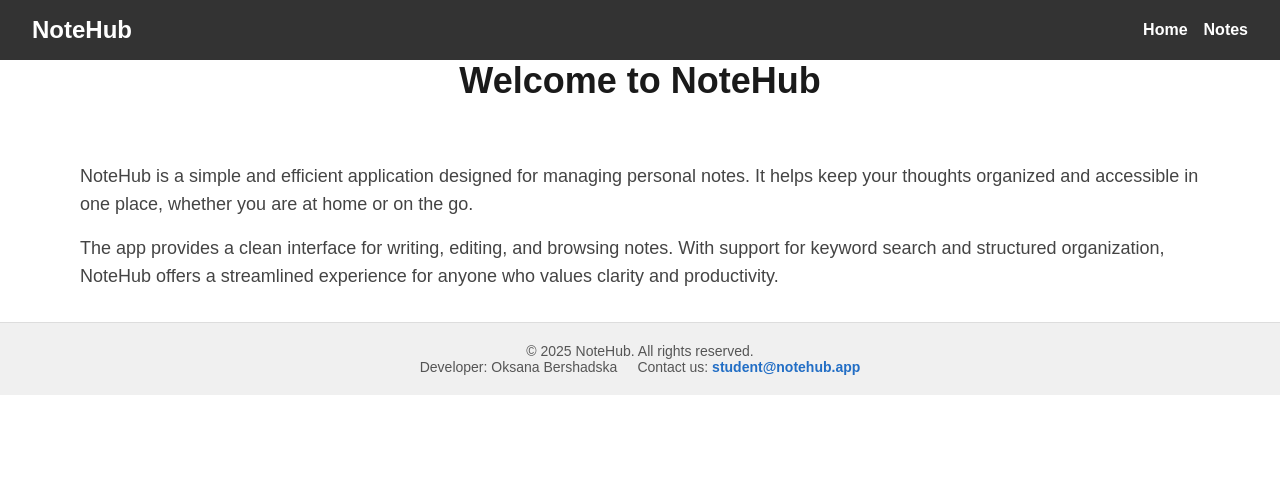
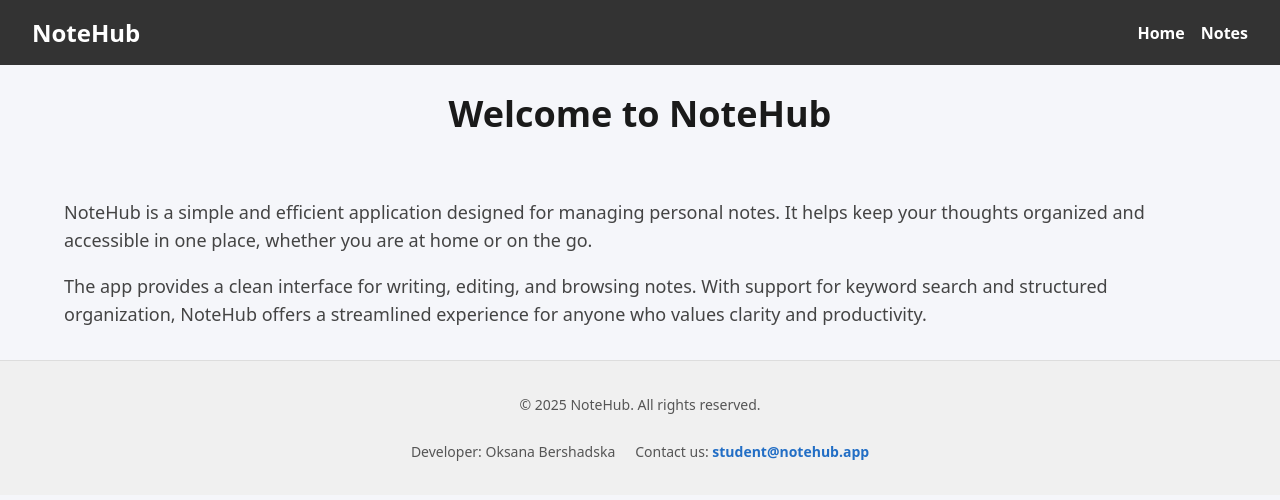
Before and after one commit to Bershadska-Oksana/06-notehub-nextjs, a Next.js app: page / in a window 1280 px wide. Shown: the top 500 px of the page. Built offline with nearby package versions, Linux system fonts and the light colour scheme.

Commit message:
Fix build errors and update notes pages

```diff
--- a/app/globals.css
+++ b/app/globals.css
@@ -1,42 +1,35 @@
+/* app/globals.css */
+
 :root {
-  --background: #ffffff;
-  --foreground: #171717;
-}
-
-@media (prefers-color-scheme: dark) {
-  :root {
-    --background: #0a0a0a;
-    --foreground: #ededed;
-  }
+  --background: #f5f6fa;
+  --text-color: #2c3e50;
+  --accent: #0070f3;
 }
 
 html,
 body {
-  max-width: 100vw;
-  overflow-x: hidden;
-}
-
-body {
-  color: var(--foreground);
+  margin: 0;
+  padding: 0;
+  font-family:
+    system-ui,
+    -apple-system,
+    'Segoe UI',
+    Roboto,
+    sans-serif;
   background: var(--background);
-  font-family: Arial, Helvetica, sans-serif;
-  -webkit-font-smoothing: antialiased;
-  -moz-osx-font-smoothing: grayscale;
-}
-
-* {
-  box-sizing: border-box;
-  padding: 0;
-  margin: 0;
+  color: var(--text-color);
+  height: 100%;
 }
 
 a {
-  color: inherit;
+  color: var(--accent);
   text-decoration: none;
 }
 
-@media (prefers-color-scheme: dark) {
-  html {
-    color-scheme: dark;
-  }
+a:hover {
+  text-decoration: underline;
 }
+
+button {
+  cursor: pointer;
+}
--- a/app/notes/Notes.client.tsx
+++ b/app/notes/Notes.client.tsx
@@ -38,7 +38,7 @@ export default function NotesClient({ dehydratedState }: Props) {
           }}
         >
           <SearchBox value={search} onChange={(v: string) => setSearch(v)} />
-          <Link href="/notes/new">Create note</Link>
+          <Link href="/notes/create">Create note</Link>
         </div>
 
         <NoteList notes={data?.notes ?? []} onDelete={() => refetch()} />
--- a/app/notes/create/page.tsx
+++ b/app/notes/create/page.tsx
@@ -1,3 +1,5 @@
+'use client';
+
 import React from 'react';
 import NoteForm from '../../../components/NoteForm/NoteForm';
 import Modal from '../../../components/Modal/Modal';
--- a/components/SearchBox/SearchBox.tsx
+++ b/components/SearchBox/SearchBox.tsx
@@ -1,3 +1,6 @@
+'use client';
+
+import React from 'react';
 import css from './SearchBox.module.css';
 
 export interface SearchBoxProps {
```
Also changed, not shown: components/Modal/Modal.tsx (+10 -2 lines).
